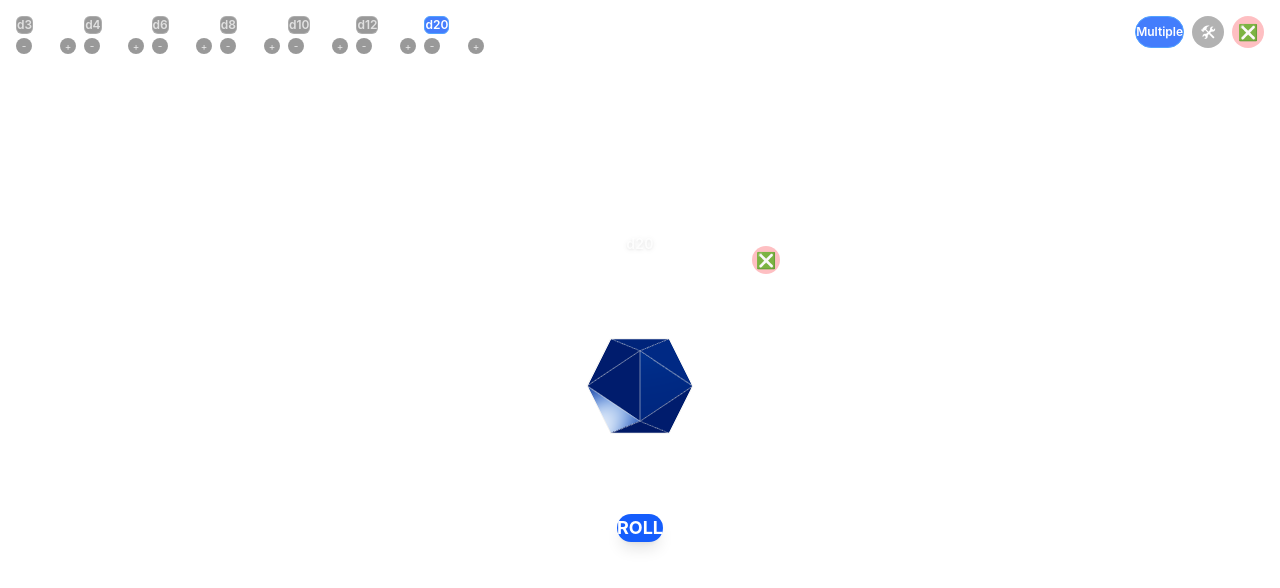
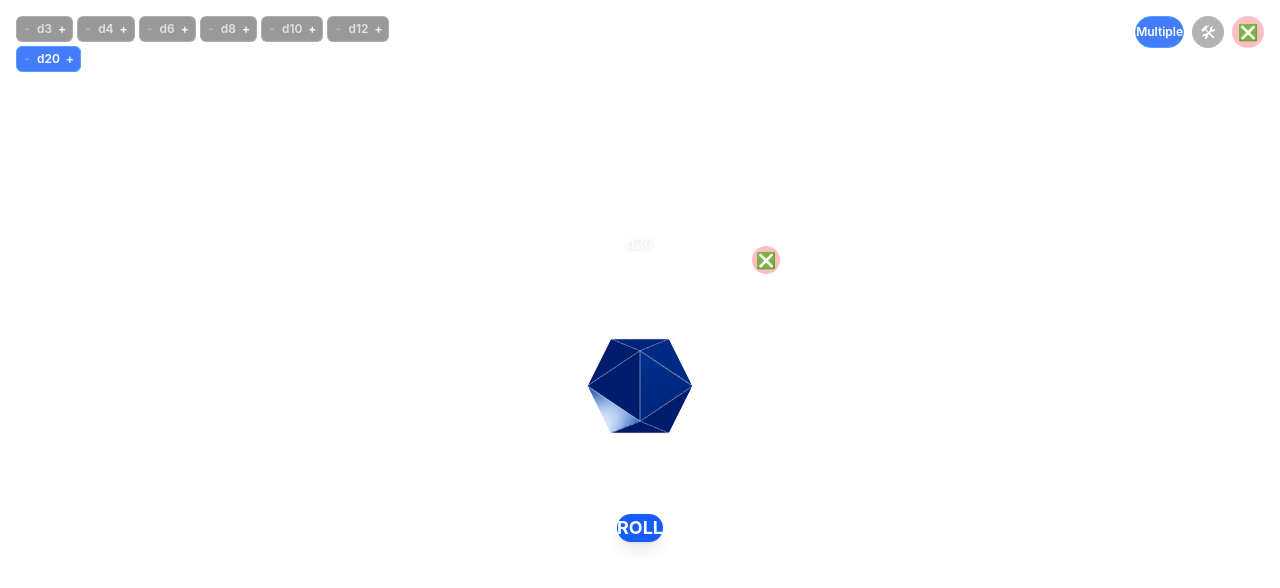
Before and after one commit to weezyvasya/DND, a React (Vite) app: page / in a window 1280 px wide. Both pictures are taken after a click on the button "Multiple". Shown: the top 588 px of the page. Built offline with nearby package versions, Linux system fonts and the light colour scheme.

Commit message:
working start

```diff
--- a/package.json
+++ b/package.json
@@ -3,14 +3,15 @@
   "productName": "D20 Dice Roller",
   "version": "1.0.0",
   "description": "A transparent D20 dice roller overlay for tabletop games",
-  "main": ".vite/build/main.js",
+  "main": ".vite/build/main.cjs",
+  "type": "module",
   "scripts": {
     "start": "electron-forge start",
     "package": "electron-forge package",
     "make": "electron-forge make",
     "make:win": "npm run build && electron-forge make --platform=win32 --arch=x64",
     "build": "vite build --config vite.main.config.ts && vite build --config vite.preload.config.ts && vite build --config vite.renderer.config.ts",
-    "dev": "vite --open",
+    "dev": "vite --config vite.renderer.config.ts",
     "clean": "rmdir /s /q .vite 2>nul && rmdir /s /q out 2>nul",
     "quick-installer": "npm run clean && npm run build && npm run make:win"
   },
--- a/src/components/App.tsx
+++ b/src/components/App.tsx
@@ -60,7 +60,7 @@ const App: React.FC = () => {
     isRolling: false,
     result: null,
     rollHistory: [],
-    clickThrough: true,
+    clickThrough: false,
     opacity: 1.0,
     animationSpeed: 1.0,
     showSettings: false,
@@ -142,8 +142,11 @@ const App: React.FC = () => {
         }
 
         let total = 0;
-        const breakdown: { type: DiceType; count: number; results: number[] }[] =
-          [];
+        const breakdown: {
+          type: DiceType;
+          count: number;
+          results: number[];
+        }[] = [];
 
         entries.forEach(([type, count]) => {
           const sides = getSidesForDie(type);
@@ -166,7 +169,12 @@ const App: React.FC = () => {
         }));
       }
     }, animationDuration);
-  }, [state.isRolling, state.isMultiMode, state.selectedDie, state.multiSelection]);
+  }, [
+    state.isRolling,
+    state.isMultiMode,
+    state.selectedDie,
+    state.multiSelection,
+  ]);
 
   useEffect(() => {
     // Keyboard shortcut for rolling (Spacebar)
@@ -193,10 +201,7 @@ const App: React.FC = () => {
 
   const updateSettings = (
     updates: Partial<
-      Pick<
-        AppState,
-        "clickThrough" | "opacity" | "animationSpeed" | "diceSize"
-      >
+      Pick<AppState, "clickThrough" | "opacity" | "animationSpeed" | "diceSize">
     >,
   ) => {
     setState((prev) => ({ ...prev, ...updates }));
@@ -234,9 +239,7 @@ const App: React.FC = () => {
       ...prev,
       isMultiMode: !prev.isMultiMode,
       // when leaving multi mode, keep selection but clear multi results from UI
-      ...(prev.isMultiMode
-        ? { multiTotal: null, multiBreakdown: [] }
-        : null),
+      ...(prev.isMultiMode ? { multiTotal: null, multiBreakdown: [] } : null),
     }));
   };
 
@@ -290,9 +293,7 @@ const App: React.FC = () => {
 
   const selectionLabel =
     activeMultiEntries.length > 0
-      ? activeMultiEntries
-          .map(([type, count]) => `${count}${type}`)
-          .join(" + ")
+      ? activeMultiEntries.map(([type, count]) => `${count}${type}`).join(" + ")
       : "";
 
   return (
@@ -302,50 +303,61 @@ const App: React.FC = () => {
     >
       <div className="relative w-full h-full flex flex-col items-center justify-center draggable-area">
         {/* Dice type selector */}
-        <div className="absolute top-4 left-4 flex gap-2 z-40">
+        <div className="absolute top-4 left-4 flex gap-1 z-40 flex-wrap max-w-[380px]">
           {DICE_TYPES.map((die) => {
             const isActive = state.selectedDie === die.id;
             const count = state.multiSelection[die.id];
             return (
-              <div key={die.id} className="flex flex-col items-start gap-1">
+              <div
+                key={die.id}
+                className={`flex items-center rounded-md border transition-colors backdrop-blur-sm ${
+                  isActive
+                    ? "bg-blue-600/80 border-blue-400"
+                    : "bg-black/40 border-white/20 hover:bg-black/60"
+                }`}
+              >
+                {/* Minus button (only in multi mode) */}
+                {state.isMultiMode && (
+                  <button
+                    onClick={(e) => {
+                      e.stopPropagation();
+                      handleDecrementDie(die.id);
+                    }}
+                    className={`w-5 h-6 flex items-center justify-center text-xs font-bold rounded-l-md transition-colors ${
+                      count > 0
+                        ? "text-white/90 hover:bg-white/20"
+                        : "text-white/30 cursor-not-allowed"
+                    }`}
+                    disabled={count === 0}
+                  >
+                    -
+                  </button>
+                )}
+
+                {/* Dice label button */}
                 <button
                   onClick={(e) => {
                     e.stopPropagation();
                     handleDieIconClick(die.id);
                   }}
-                  className={`px-2 py-1 rounded-md text-xs font-semibold border transition-colors backdrop-blur-sm ${
-                    isActive
-                      ? "bg-blue-600/80 border-blue-400 text-white"
-                      : "bg-black/40 border-white/20 text-white/70 hover:bg-black/60 hover:text-white"
-                  }`}
+                  className={`px-1.5 py-1 text-xs font-semibold transition-colors ${
+                    isActive ? "text-white" : "text-white/70 hover:text-white"
+                  } ${state.isMultiMode ? "" : "rounded-md"}`}
                 >
-                  {die.label}
+                  {state.isMultiMode && count > 0 ? `${count}${die.label}` : die.label}
                 </button>
 
+                {/* Plus button (only in multi mode) */}
                 {state.isMultiMode && (
-                  <div className="flex items-center gap-1 text-[10px] text-white/80">
-                    <button
-                      onClick={(e) => {
-                        e.stopPropagation();
-                        handleDecrementDie(die.id);
-                      }}
-                      className="w-4 h-4 flex items-center justify-center rounded-full bg-black/40 hover:bg-black/70"
-                    >
-                      -
-                    </button>
-                    <span className="min-w-[1.25rem] text-center">
-                      {count}
-                    </span>
                   <button
                     onClick={(e) => {
                       e.stopPropagation();
                       handleIncrementDie(die.id);
                     }}
-                      className="w-4 h-4 flex items-center justify-center rounded-full bg-black/40 hover:bg-black/70"
+                    className="w-5 h-6 flex items-center justify-center text-xs font-bold text-white/90 hover:bg-white/20 rounded-r-md transition-colors"
                   >
                     +
                   </button>
-                  </div>
                 )}
               </div>
             );
--- a/src/main/main.ts
+++ b/src/main/main.ts
@@ -7,16 +7,16 @@ const createWindow = (): void => {
   const { width, height } = screen.getPrimaryDisplay().workAreaSize;
 
   mainWindow = new BrowserWindow({
-    width: 450,  // Увеличьте ширину
-    height: 650, // Увеличьте высоту
-    x: Math.floor((width - 450) / 2),
-    y: Math.floor((height - 650) / 2),
+    width: width,
+    height: height,
+    x: 0,
+    y: 0,
     transparent: true,
     frame: false,
     alwaysOnTop: true,
-    hasShadow: true,  // Включите тень
+    hasShadow: false,
     skipTaskbar: false,
-    resizable: true,
+    resizable: false,
     minimizable: true,
     maximizable: false,
     closable: true,
@@ -24,13 +24,13 @@ const createWindow = (): void => {
     webPreferences: {
       nodeIntegration: false,
       contextIsolation: true,
-      preload: path.join(__dirname, 'preload.js'),
-      devTools: process.env.NODE_ENV === 'development' // DevTools только в разработке
+      preload: path.join(__dirname, 'preload.cjs'),
+      devTools: process.env.NODE_ENV === 'development'
     },
     titleBarStyle: 'hidden',
     vibrancy: 'under-window',
     visualEffectState: 'active',
-    show: false, // Сначала скрыть
+    show: false,
   });
 
   // Загружаем приложение
--- /dev/null
+++ b/src/renderer/main_window/index.html
@@ -0,0 +1,12 @@
+<!DOCTYPE html>
+<html lang="en">
+  <head>
+    <meta charset="UTF-8" />
+    <meta name="viewport" content="width=device-width, initial-scale=1.0" />
+    <title>D20 Dice Roller</title>
+  </head>
+  <body>
+    <div id="root"></div>
+    <script type="module" src="../../renderer.tsx"></script>
+  </body>
+</html>
--- a/vite.main.config.ts
+++ b/vite.main.config.ts
@@ -13,7 +13,7 @@ export default defineConfig({
       external: ['electron'],
       output: {
         format: 'cjs',
-        entryFileNames: '[name].js'
+        entryFileNames: '[name].cjs'
       }
     },
     minify: false
--- a/vite.preload.config.ts
+++ b/vite.preload.config.ts
@@ -13,7 +13,7 @@ export default defineConfig({
       external: ['electron'],
       output: {
         format: 'cjs',
-        entryFileNames: '[name].js'
+        entryFileNames: '[name].cjs'
       }
     },
     minify: false
--- a/vite.renderer.config.ts
+++ b/vite.renderer.config.ts
@@ -1,7 +1,4 @@
- // "dev": "vite --config vite.renderer.config.ts",
-
-
-import react from '@vitejs/plugin-react';
+ import react from '@vitejs/plugin-react';
 import { defineConfig } from 'vite';
 import { resolve } from 'path';
 
@@ -13,13 +10,13 @@ export default defineConfig({
     },
   },
   base: './',
-  root: resolve(__dirname, 'src/renderer/main_window'),
+  root: resolve(__dirname),
   build: {
     outDir: resolve(__dirname, '.vite/build/renderer/main_window'),
     emptyOutDir: true,
     rollupOptions: {
       input: {
-        main: resolve(__dirname, 'src/renderer/main_window/index.html')
+        main: resolve(__dirname, 'index.html')
       }
     }
   },
```
Also changed, not shown: src/renderer/main_window/App.css (added), src/renderer/main_window/App.tsx (added), src/renderer/main_window/Index.css (added), src/renderer/main_window/renderer.tsx (added). Lines whose indentation alone changed are shown as unchanged.
